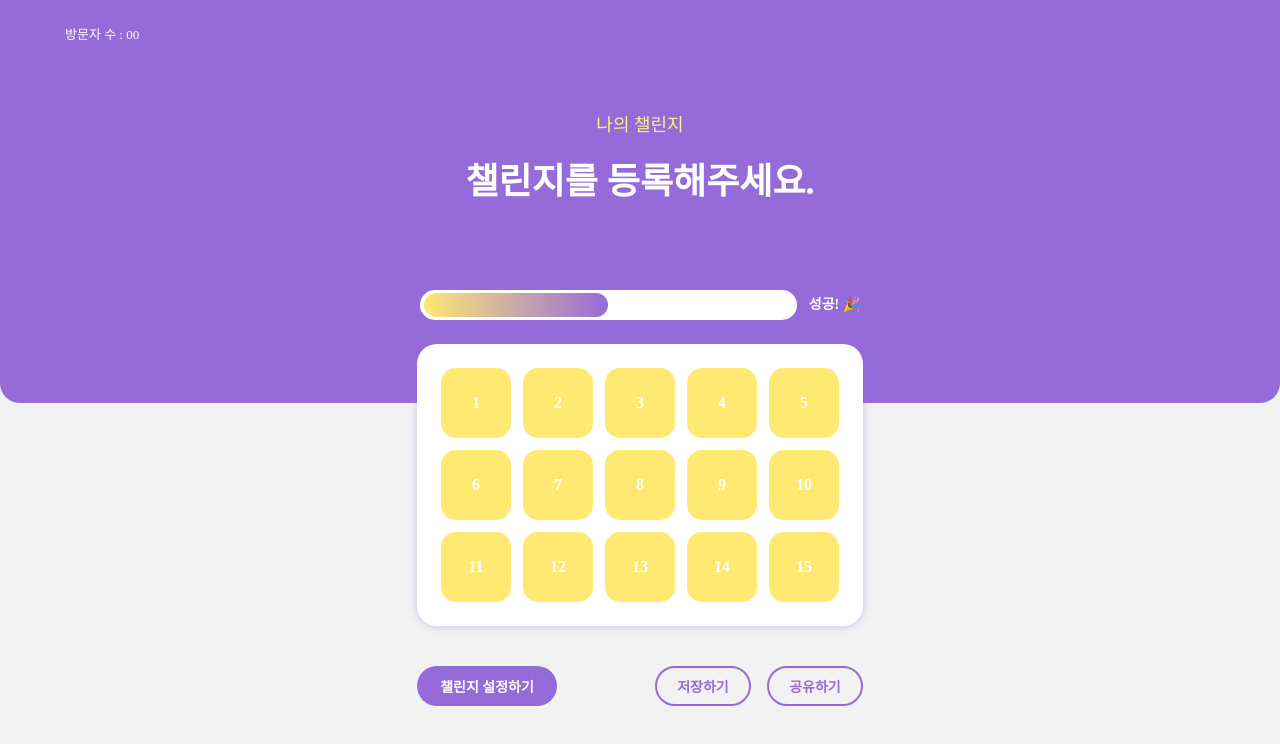
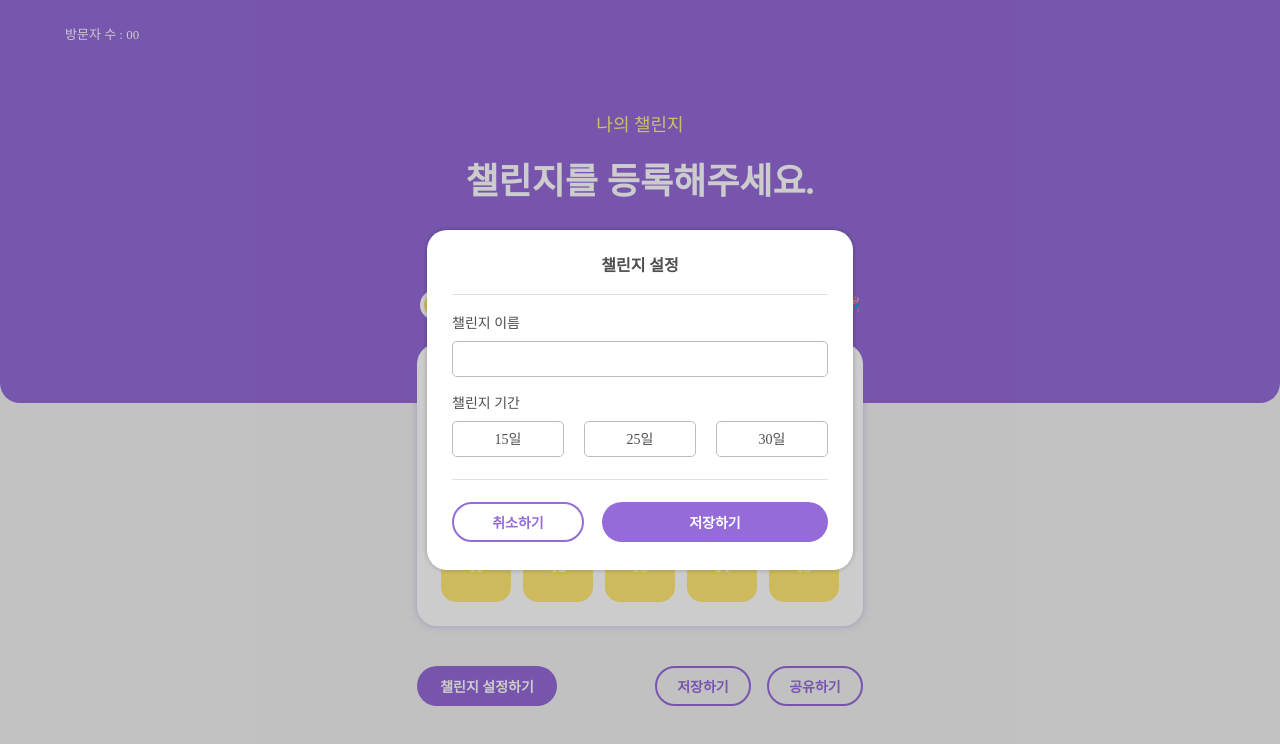
Before and after one commit to DongHunWon/30daysChallengeHabit, a Svelte app: page / in a window 1280 px wide. Both pictures are taken after a click on the button "챌린지 설정하기". Shown: the top 744 px of the page. Built offline with nearby package versions, Linux system fonts and the light colour scheme; a web font is replaced by a local one.

Commit message:
store 설정하기 기능 적용

```diff
--- a/src/components/MainBtns.svelte
+++ b/src/components/MainBtns.svelte
@@ -1,8 +1,10 @@
-<script></script>
+<script>
+    import { isModalOpen } from "../stores.js";
+</script>
 
 <section class="main-buttons">
     <h2 class="sr-only">메인 버튼 리스트</h2>
-    <button type="button" class="setting-btn fill">챌린지 설정하기</button>
+    <button type="button" class="setting-btn fill" on:click={isModalOpen.handler}>챌린지 설정하기</button>
     <div class="btn-right">
         <button type="button" class="save-btn">저장하기</button>
         <button type="button" class="share-btn">공유하기</button>
--- a/src/components/SettingModal.svelte
+++ b/src/components/SettingModal.svelte
@@ -1,11 +1,22 @@
-<script></script>
+<script>
+    import { isModalOpen, data } from "../stores.js";
 
-<section class="setting-modal">
+    function onSubmit(e) {
+        e.preventDefault();
+        const title = e.target["chellenge-name"].value;
+        const challengeDay = e.target["challenge-term"].value;
+        if (title.trim() === "") alert("챌린지 이름을 입력하세요.");
+        console.log(challengeDay === "")
+    }
+
+</script>
+
+<section class="setting-modal {$isModalOpen ? "active" : ""}">
     <div class="modal-wrap">
         <header>
             <h2>챌린지 설정</h2>
         </header>
-        <form action="">
+        <form on:submit={onSubmit}>
             <article class="input">
                 <div class="input-name">
                     <h3 class="input-title">챌린지 이름</h3>
@@ -18,14 +29,14 @@
                         <label for="15">15일</label>
                         <input type="radio" name="challenge-term" id="25" value="25">
                         <label for="25">25일</label>
-                        <input type="radio" name="challenge-term" id="30">
-                        <label for="30" value="30">30일</label>
+                        <input type="radio" name="challenge-term" id="30" value="30">
+                        <label for="30">30일</label>
                     </div>
                 </div>
             </article>
             <section class="modal-buttons">
                 <h2 class="sr-only">모달 버튼 리스트</h2>
-                <button type="button" class="cancel-btn">취소하기</button>
+                <button type="button" class="cancel-btn" on:click={isModalOpen.handler}>취소하기</button>
                 <button type="submit" class="save-btn fill">저장하기</button>
             </section>
         </form>
```
